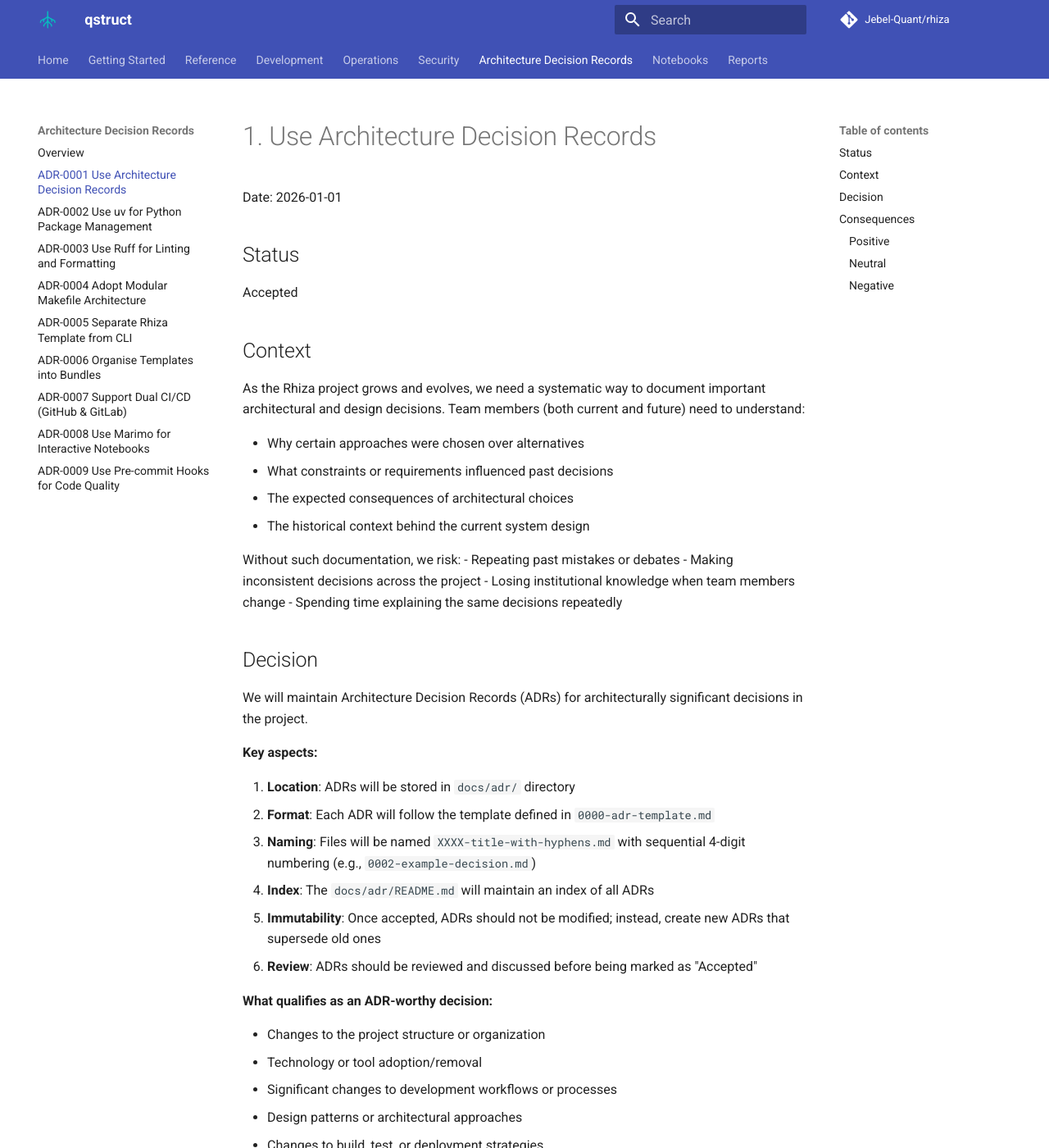
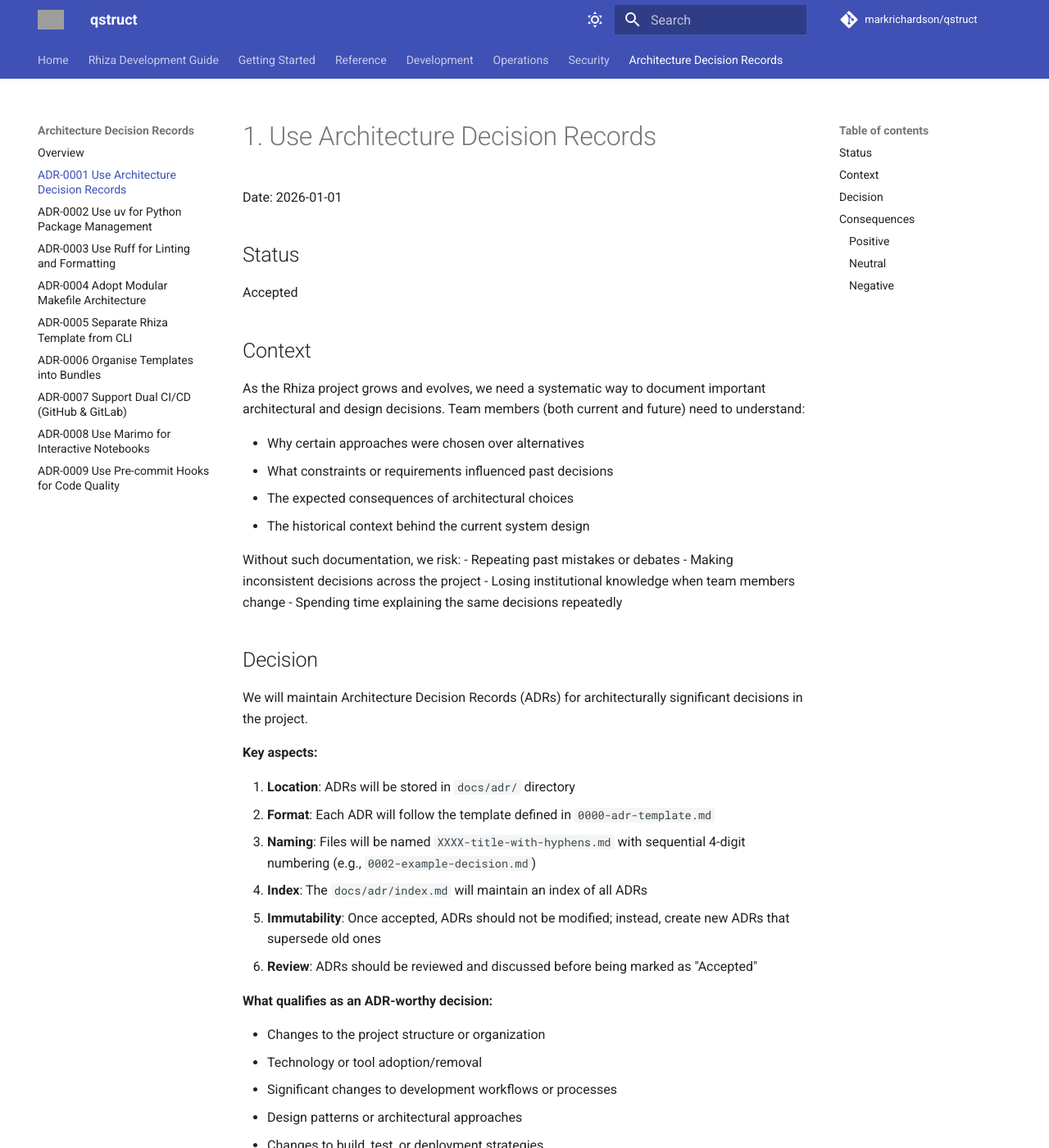
Before and after one commit to markrichardson/qstruct, an MkDocs documentation site: the page built from docs/adr/0001-use-architecture-decision-records.md, in a window 1280 px wide and 1400 px high. Shown: the whole window at 82% size. Built offline with MkDocs 1.6.1 and Material for MkDocs 9.7.7, drawn with Linux system fonts in a browser that asks for light colours; comment, search, counter and statistics services are not loaded; grey boxes are pictures that could not be loaded.

Commit message:
fix: migrate book output and navigation to the current layout

```diff
--- a/docs/adr/0001-use-architecture-decision-records.md
+++ b/docs/adr/0001-use-architecture-decision-records.md
@@ -30,7 +30,7 @@
 1. **Location**: ADRs will be stored in `docs/adr/` directory
 2. **Format**: Each ADR will follow the template defined in `0000-adr-template.md`
 3. **Naming**: Files will be named `XXXX-title-with-hyphens.md` with sequential 4-digit numbering (e.g., `0002-example-decision.md`)
-4. **Index**: The `docs/adr/README.md` will maintain an index of all ADRs
+4. **Index**: The `docs/adr/index.md` will maintain an index of all ADRs
 5. **Immutability**: Once accepted, ADRs should not be modified; instead, create new ADRs that supersede old ones
 6. **Review**: ADRs should be reviewed and discussed before being marked as "Accepted"
 
--- a/mkdocs.yml
+++ b/mkdocs.yml
@@ -1,16 +1,16 @@
+INHERIT: docs/mkdocs-base.yml
+
 site_name: qstruct
-site_description: Reusable configuration templates for modern Python projects.
-site_url: https://jebel-quant.github.io/rhiza/
-repo_url: https://github.com/Jebel-Quant/rhiza
-repo_name: Jebel-Quant/rhiza
+site_description: Quantitative structuring with Chebyshev approximations.
+site_url: https://markrichardson.github.io/qstruct/
+repo_url: https://github.com/markrichardson/qstruct
+repo_name: markrichardson/qstruct
 
 docs_dir: docs
-site_dir: _mkdocs
+site_dir: _book
 
 theme:
   name: material
-  logo: assets/rhiza-logo.svg
-  favicon: assets/rhiza-logo.svg
   features:
     - navigation.tabs
     - navigation.sections
@@ -41,23 +41,16 @@
 
 nav:
   - Home: index.md
+  - Rhiza Development Guide: development/rhiza.md
   - Getting Started:
-    - Quick Reference: QUICK_REFERENCE.md
-    - Demo: DEMO.md
-    - Customization: CUSTOMIZATION.md
     - Extending Rhiza: EXTENDING_RHIZA.md
   - Reference:
-    - Architecture: ARCHITECTURE.md
     - Dependencies: DEPENDENCIES.md
     - Tools Reference: TOOLS_REFERENCE.md
     - Shell Scripts: SHELL_SCRIPTS.md
-    - Glossary: GLOSSARY.md
   - Development:
-    - Tests: TESTS.md
     - Docker: DOCKER.md
-    - Dev Container: DEVCONTAINER.md
     - VSCode Extensions: VSCODE_EXTENSIONS.md
-    - Marimo: MARIMO.md
     - Presentation: PRESENTATION.md
     - GitHub Agentic Workflows: GH_AW.md
   - Operations:
@@ -65,10 +58,9 @@
     - Project Board: PROJECT_BOARD.md
     - Technical Debt: TECHNICAL_DEBT.md
   - Security:
-    - Security Policy: SECURITY.md
     - Security Testing: SECURITY_TESTING.md
   - Architecture Decision Records:
-    - Overview: adr/README.md
+    - Overview: adr/index.md
     - ADR-0001 Use Architecture Decision Records: adr/0001-use-architecture-decision-records.md
     - ADR-0002 Use uv for Python Package Management: adr/0002-use-uv-for-python-package-management.md
     - ADR-0003 Use Ruff for Linting and Formatting: adr/0003-use-ruff-for-linting-and-formatting.md
@@ -78,5 +70,3 @@
     - ADR-0007 Support Dual CI/CD (GitHub & GitLab): adr/0007-support-dual-cicd-github-and-gitlab.md
     - ADR-0008 Use Marimo for Interactive Notebooks: adr/0008-use-marimo-for-interactive-notebooks.md
     - ADR-0009 Use Pre-commit Hooks for Code Quality: adr/0009-use-pre-commit-hooks-for-code-quality.md
-  - Notebooks: notebooks.md
-  - Reports: reports.md
```
Also changed, not shown: README.md (+1 -1 lines), docs/adr/index.md (renamed from docs/adr/README.md).
